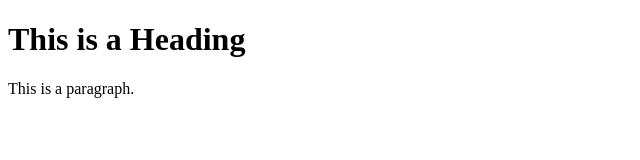
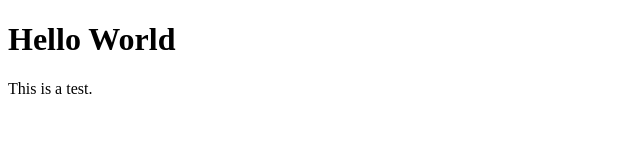
Before and after one commit to hmadhavann/hello-world-hjm, a plain HTML site: page index.html in a window 1280 px wide. Shown: the whole page, without its empty margins (0-640 px from the left). Drawn offline with Linux system fonts and the light colour scheme.

Commit message:
update file

```diff
--- a/index.html
+++ b/index.html
@@ -1,12 +1,12 @@
 <!DOCTYPE html>
 <html>
 <head>
-<title>Page Title</title>
+<title>Hima Madhavan</title>
 </head>
 <body>
 
-<h1>This is a Heading</h1>
-<p>This is a paragraph.</p>
+<h1>Hello World</h1>
+<p>This is a test.</p>
 
 </body>
 </html>
```
